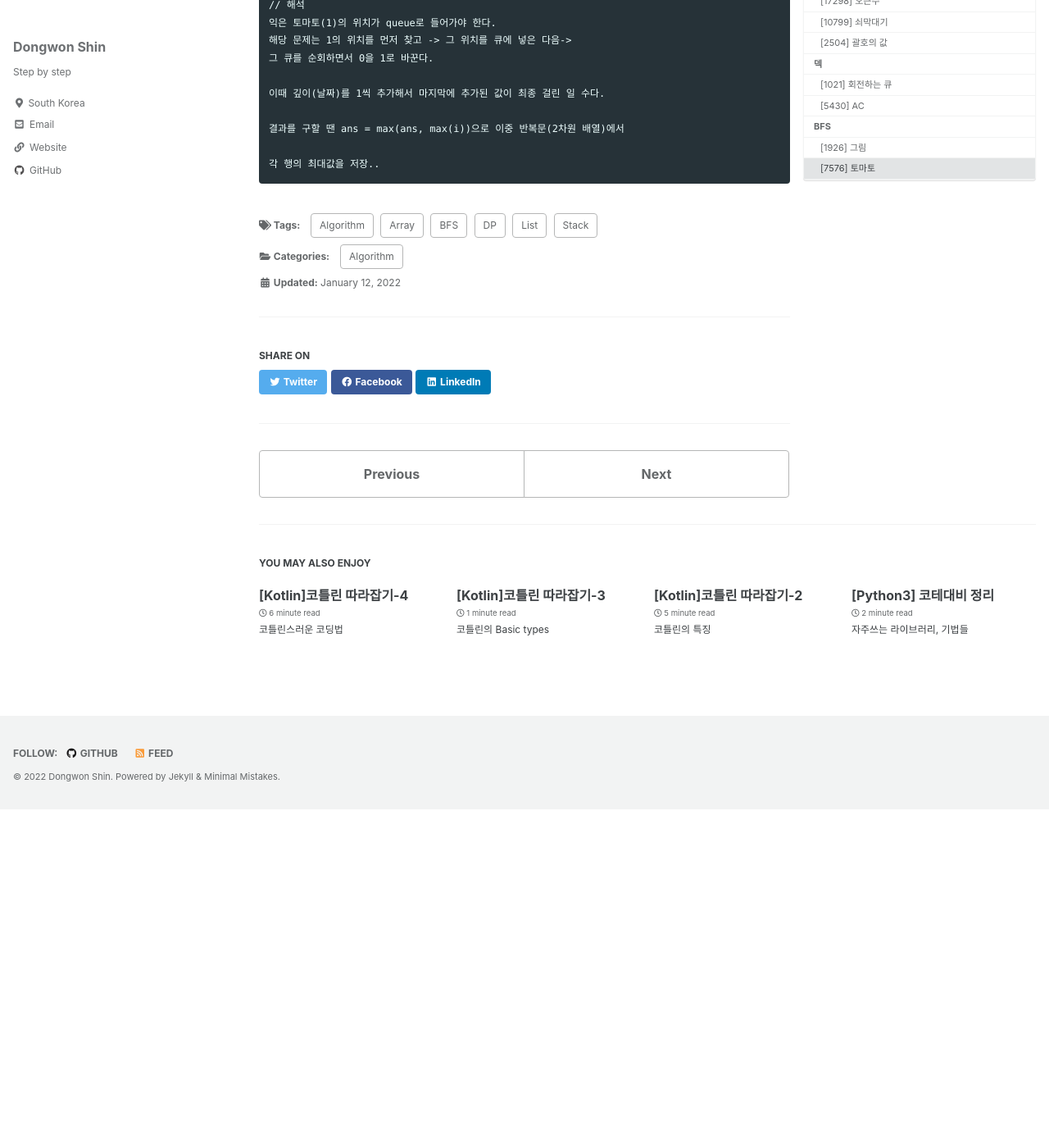
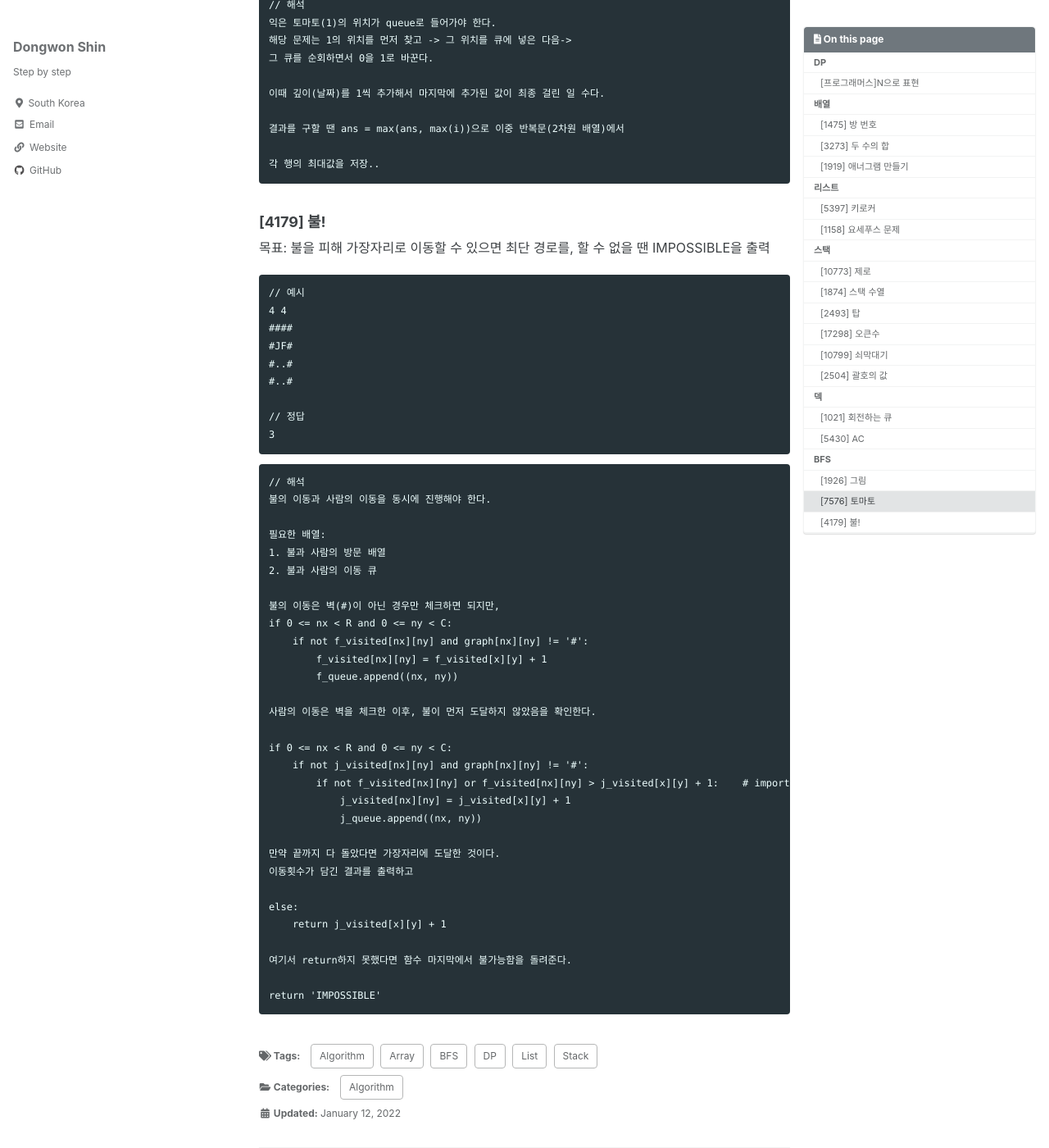
Before and after one commit to ponopono0322/ponopono0322.github.io, a Jekyll site: the page built from _posts/2022-01-12-algorithm.md, in a window 1280 px wide and 1400 px high, scrolled down 8357 px. Shown: the whole window at 82% size. Built offline with Jekyll 4.4.1, drawn with Linux system fonts in a browser that asks for light colours; cached includes are drawn as plain includes; some web fonts are replaced; before the commit the page ends 9344 px from its top, so only the background shows below that; some of the changed text lies outside the part shown.

Commit message:
Update 2022-01-12-algorithm.md

````diff
--- a/_posts/2022-01-12-algorithm.md
+++ b/_posts/2022-01-12-algorithm.md
@@ -397,3 +397,51 @@ if graph[i][j] == 1 and not visited[i][j]:
 
 각 행의 최대값을 저장..
 ```
+
+### [4179] 불!
+목표: 불을 피해 가장자리로 이동할 수 있으면 최단 경로를, 할 수 없을 땐 IMPOSSIBLE을 출력
+
+```
+// 예시
+4 4
+####
+#JF#
+#..#
+#..#
+
+// 정답
+3
+```
+
+```
+// 해석
+불의 이동과 사람의 이동을 동시에 진행해야 한다.
+
+필요한 배열:
+1. 불과 사람의 방문 배열
+2. 불과 사람의 이동 큐
+
+불의 이동은 벽(#)이 아닌 경우만 체크하면 되지만,
+if 0 <= nx < R and 0 <= ny < C:
+    if not f_visited[nx][ny] and graph[nx][ny] != '#':
+        f_visited[nx][ny] = f_visited[x][y] + 1
+        f_queue.append((nx, ny))
+
+사람의 이동은 벽을 체크한 이후, 불이 먼저 도달하지 않았음을 확인한다.
+
+if 0 <= nx < R and 0 <= ny < C:
+    if not j_visited[nx][ny] and graph[nx][ny] != '#':
+        if not f_visited[nx][ny] or f_visited[nx][ny] > j_visited[x][y] + 1:    # important code
+            j_visited[nx][ny] = j_visited[x][y] + 1
+            j_queue.append((nx, ny))
+
+만약 끝까지 다 돌았다면 가장자리에 도달한 것이다.
+이동횟수가 담긴 결과를 출력하고
+
+else:
+    return j_visited[x][y] + 1
+
+여기서 return하지 못했다면 함수 마지막에서 불가능함을 돌려준다.
+
+return 'IMPOSSIBLE'
+```
````
